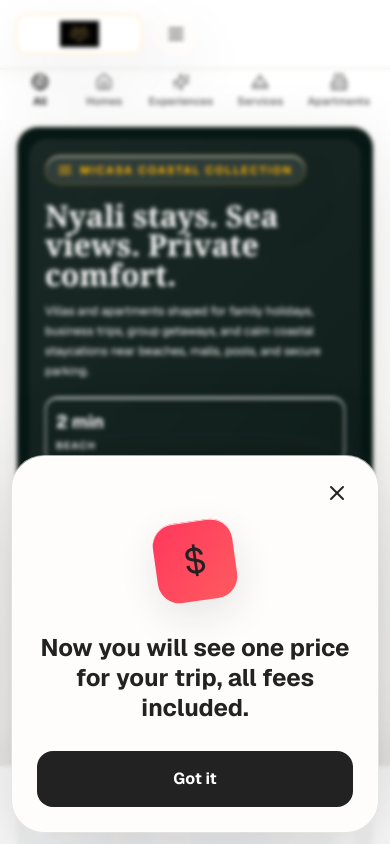
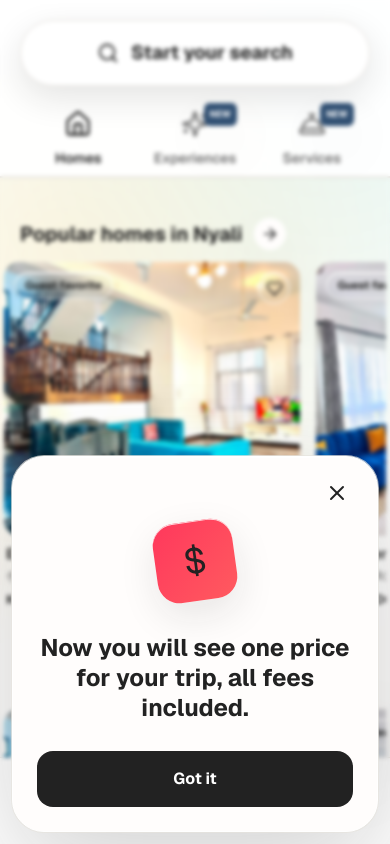
Before and after one commit to MnD-Software/Micasa, a Next.js app in the folder frontend/: page / in a window 390 px wide. Shown: the top 844 px of the page. Built offline with nearby package versions, Linux system fonts and the light colour scheme.

Commit message:
Refine mobile marketplace layout

```diff
--- a/frontend/app/(marketplace)/page.tsx
+++ b/frontend/app/(marketplace)/page.tsx
@@ -8,7 +8,9 @@ export default function HomePage() {
   return (
     <>
       <SiteHeader />
-      <Hero />
+      <div className="hidden lg:block">
+        <Hero />
+      </div>
       <HomeSections />
       <FeeNoticeModal />
       <MobileTabBar />
--- a/frontend/components/marketplace/home-sections.tsx
+++ b/frontend/components/marketplace/home-sections.tsx
@@ -73,8 +73,8 @@ export function HomeSections() {
   const flagship = properties[2] ?? properties[0];
 
   return (
-    <main className="mx-auto max-w-[1820px] px-4 pb-28 pt-3 sm:px-6 sm:py-5 lg:px-10">
-      <section className="mb-3 rounded-[20px] border border-white bg-brand-ivory p-4 shadow-pearl ring-1 ring-brand-line/70">
+    <main className="mx-auto max-w-[1820px] px-5 pb-28 pt-5 sm:px-6 sm:py-5 lg:px-10">
+      <section className="mb-3 hidden rounded-[20px] border border-white bg-brand-ivory p-4 shadow-pearl ring-1 ring-brand-line/70 sm:block">
         <p className="text-xs font-bold uppercase tracking-[0.12em] text-brand-strong">
           Live collection
         </p>
@@ -91,7 +91,7 @@ export function HomeSections() {
         </div>
       </section>
 
-      <section id="services" className="my-5 grid gap-4 overflow-hidden rounded-[24px] border border-white bg-brand-ink p-3 text-white shadow-luxe ring-1 ring-brand-line/70 lg:grid-cols-[1.05fr_0.95fr]">
+      <section id="services" className="my-5 hidden gap-4 overflow-hidden rounded-[24px] border border-white bg-brand-ink p-3 text-white shadow-luxe ring-1 ring-brand-line/70 sm:grid lg:grid-cols-[1.05fr_0.95fr]">
         <div className="relative min-h-[260px] overflow-hidden rounded-[20px] sm:min-h-[320px]">
           <Image
             src={flagship.images[0]}
@@ -138,8 +138,8 @@ export function HomeSections() {
         </div>
       </section>
 
-      <PropertyRail id="featured-stays" title={`Available stays in ${search.location || "Nyali, Mombasa"}`} items={availableHomes} />
-      <PropertyRail title="Fresh coastal picks for next month" items={nextMonthHomes} />
+      <PropertyRail id="featured-stays" title={`Popular homes in ${search.location.split(",")[0] || "Nyali"}`} items={availableHomes} />
+      <PropertyRail title={`Available next month in ${search.location.split(",")[0] || "Nyali"}`} items={nextMonthHomes} />
 
       <section className="my-8 grid gap-4 rounded-[32px] border border-white bg-brand-ivory p-5 shadow-pearl ring-1 ring-brand-line/70 sm:grid-cols-[1fr_1fr_1fr] sm:p-6">
         <div className="flex gap-3">
--- a/frontend/components/marketplace/mobile-tab-bar.tsx
+++ b/frontend/components/marketplace/mobile-tab-bar.tsx
@@ -1,43 +1,40 @@
 "use client";
 
-import { Heart, House, Search, UserRound } from "lucide-react";
+import { Heart, Search, UserRound } from "lucide-react";
 import { usePathname } from "next/navigation";
-import { usePreferences } from "@/components/marketplace/preferences-provider";
 import { useSavedStore } from "@/store/saved-store";
 
 const tabs = [
-  { key: "explore", href: "/", Icon: Search },
-  { key: "homes", href: "/#featured-stays", Icon: House },
-  { key: "saved", href: "/saved", Icon: Heart },
-  { key: "profile", href: "/dashboard/guest", Icon: UserRound }
+  { label: "Explore", href: "/", Icon: Search },
+  { label: "Wishlists", href: "/saved", Icon: Heart },
+  { label: "Log in", href: "/dashboard/guest", Icon: UserRound }
 ] as const;
 
 export function MobileTabBar() {
-  const { t } = usePreferences();
   const pathname = usePathname();
   const savedCount = useSavedStore((state) => state.savedIds.length);
 
   return (
-    <nav className="fixed inset-x-0 bottom-0 z-40 border-t border-brand-line bg-brand-frost px-5 pb-[max(env(safe-area-inset-bottom),0.75rem)] pt-2 shadow-[0_-16px_42px_rgba(34,34,34,0.08)] backdrop-blur-2xl sm:hidden">
-      <div className="mx-auto grid max-w-md grid-cols-4">
-        {tabs.map(({ key, href, Icon }) => {
+    <nav className="fixed inset-x-0 bottom-0 z-40 border-t border-brand-line bg-white px-8 pb-[max(env(safe-area-inset-bottom),0.75rem)] pt-2 shadow-[0_-16px_42px_rgba(34,34,34,0.08)] sm:hidden">
+      <div className="mx-auto grid max-w-sm grid-cols-3">
+        {tabs.map(({ label, href, Icon }) => {
           const active = pathname === href || (href === "/" && pathname === "/");
           return (
           <a
-            key={key}
+            key={label}
             className={[
-              "relative flex flex-col items-center gap-1 rounded-2xl py-2 text-[11px] font-bold",
+              "relative flex flex-col items-center gap-1 rounded-2xl py-2 text-xs font-medium",
               active ? "text-brand-strong" : "text-brand-muted"
             ].join(" ")}
             href={href}
           >
-            <Icon size={22} aria-hidden />
-            {key === "saved" && savedCount > 0 ? (
-              <span className="absolute right-7 top-1 grid h-4 min-w-4 place-items-center rounded-full bg-brand-strong px-1 text-[9px] text-white">
+            <Icon size={30} strokeWidth={active ? 2.5 : 1.8} aria-hidden />
+            {label === "Wishlists" && savedCount > 0 ? (
+              <span className="absolute right-8 top-1 grid h-4 min-w-4 place-items-center rounded-full bg-brand-strong px-1 text-[9px] text-white">
                 {savedCount}
               </span>
             ) : null}
-            <span>{t(key)}</span>
+            <span>{label}</span>
           </a>
           );
         })}
--- a/frontend/components/marketplace/site-header.tsx
+++ b/frontend/components/marketplace/site-header.tsx
@@ -2,12 +2,13 @@
 
 import Link from "next/link";
 import Image from "next/image";
-import { Globe2, Heart, Menu, Search, UserRound } from "lucide-react";
+import { ConciergeBell, Globe2, Heart, House, Search, SlidersHorizontal, Sparkles, UserRound, X } from "lucide-react";
 import { usePathname } from "next/navigation";
 import { useState } from "react";
 import { cn } from "@/lib/utils";
 import { currencies, languages, usePreferences } from "@/components/marketplace/preferences-provider";
 import { FloatingWhatsAppButton } from "@/components/marketplace/whatsapp-button";
+import { useSearchStore } from "@/store/search-store";
 import { useSavedStore } from "@/store/saved-store";
 
 const links = [
@@ -16,11 +17,36 @@ const links = [
   { href: "/services", key: "services" }
 ] as const;
 
+const mobileTabs = [
+  { href: "/#featured-stays", label: "Homes", Icon: House, badge: null },
+  { href: "/experiences", label: "Experiences", Icon: Sparkles, badge: "NEW" },
+  { href: "/services", label: "Services", Icon: ConciergeBell, badge: "NEW" }
+] as const;
+
+const suggestions = [
+  ["Nearby", "Find stays around Nyali"],
+  ["Nyali, Mombasa", "Beach, malls, pool stays"],
+  ["Mombasa, Kenya", "For coastal family trips"]
+] as const;
+
 export function SiteHeader() {
-  const [open, setOpen] = useState(false);
+  const [searchOpen, setSearchOpen] = useState(false);
+  const [mobileLocation, setMobileLocation] = useState("Nyali, Mombasa");
   const pathname = usePathname();
   const { currency, language, setCurrency, setLanguage, t } = usePreferences();
   const savedCount = useSavedStore((state) => state.savedIds.length);
+  const setSearch = useSearchStore((state) => state.setSearch);
+
+  function submitMobileSearch(location = mobileLocation) {
+    const target = location.trim() || "Nyali, Mombasa";
+    setSearch({ location: target });
+    setSearchOpen(false);
+    if (pathname !== "/") {
+      window.location.href = "/#featured-stays";
+      return;
+    }
+    document.getElementById("featured-stays")?.scrollIntoView({ behavior: "smooth" });
+  }
 
   const renderPreferenceControls = (idPrefix: string) => (
     <div className="flex items-center gap-2 rounded-full border border-white bg-brand-ivory p-1 shadow-pearl">
@@ -63,7 +89,7 @@ export function SiteHeader() {
   return (
     <>
     <header className="sticky top-0 z-40 border-b border-brand-line bg-brand-frost shadow-[0_1px_0_rgba(255,255,255,0.85)_inset] backdrop-blur-2xl">
-      <div className="mx-auto grid h-[68px] max-w-[1820px] grid-cols-[auto_1fr_auto] items-center gap-3 px-4 sm:h-[78px] sm:px-6 lg:px-10">
+      <div className="mx-auto hidden h-[78px] max-w-[1820px] grid-cols-[auto_1fr_auto] items-center gap-3 px-6 lg:grid lg:px-10">
         <Link className="flex min-w-0 items-center" href="/" aria-label="Micasa Staycations Nyali home">
           <span className="relative block h-10 w-[126px] shrink-0 overflow-hidden rounded-[12px] border border-brand-gold/30 bg-white shadow-pearl ring-1 ring-white/80 sm:h-12 sm:w-[158px]">
             <Image
@@ -135,42 +161,143 @@ export function SiteHeader() {
         </div>
 
         <button
-          aria-label="Open navigation"
-          className="focus-ring grid h-11 w-11 place-items-center rounded-full border border-white bg-brand-ivory shadow-pearl md:hidden"
-          onClick={() => setOpen((value) => !value)}
+          aria-label="Open mobile search"
+          className="focus-ring hidden h-11 w-11 place-items-center rounded-full border border-white bg-brand-ivory shadow-pearl"
+          onClick={() => setSearchOpen(true)}
           type="button"
         >
-          <Menu size={20} aria-hidden />
+          <Search size={20} aria-hidden />
         </button>
       </div>
 
-      <div
-        className={cn(
-          "border-t border-brand-line bg-brand-ivory px-4 py-4 shadow-pearl md:hidden",
-          open ? "block" : "hidden"
-        )}
-      >
-        <Link href="/#featured-stays" className="mb-4 flex items-center gap-3 rounded-full border border-brand-line bg-white px-4 py-3 text-sm text-brand-muted shadow-pearl" onClick={() => setOpen(false)}>
-          <Search size={18} aria-hidden />
-          {t("anywhereAnyWeek")}
-        </Link>
-        <div className="mb-4 flex items-center justify-between gap-3">
-          <Globe2 size={18} className="text-brand-muted" aria-hidden />
-          {renderPreferenceControls("mobile")}
+      <div className="lg:hidden">
+        <div className="px-5 pb-2 pt-5">
+          <button
+            className="focus-ring mx-auto flex h-[66px] w-full max-w-[630px] items-center justify-center gap-3 rounded-full border border-brand-line bg-white text-[19px] font-bold text-brand-ink shadow-[0_12px_34px_rgba(34,34,34,0.12)]"
+            onClick={() => setSearchOpen(true)}
+            type="button"
+          >
+            <Search size={22} aria-hidden />
+            Start your search
+          </button>
         </div>
-        <div className="grid gap-3 text-sm font-medium text-brand-ink">
-          <Link href="/" onClick={() => setOpen(false)}>{t("all")}</Link>
-          {links.map((link) => (
-            <Link key={link.key} href={link.href} onClick={() => setOpen(false)}>
-              {t(link.key)}
+        <nav className="grid grid-cols-3 border-b border-brand-line px-5 pt-3">
+          {mobileTabs.map(({ href, label, Icon, badge }) => {
+            const isActive = href === "/#featured-stays" ? pathname === "/" : pathname === href;
+            return (
+            <Link
+              key={href}
+              className={cn(
+                "relative flex flex-col items-center gap-1.5 border-b-3 px-2 pb-2 text-sm font-semibold",
+                isActive ? "border-brand-ink text-brand-ink" : "border-transparent text-brand-muted"
+              )}
+              href={href}
+            >
+              <span className="relative grid h-9 place-items-center">
+                <Icon size={28} aria-hidden />
+                {badge ? (
+                  <span className="absolute -right-7 -top-1 rounded-md bg-[#315073] px-1.5 py-0.5 text-[9px] font-bold text-white shadow-pearl">
+                    {badge}
+                  </span>
+                ) : null}
+              </span>
+              <span>{label}</span>
             </Link>
-          ))}
-          <Link href="/saved" onClick={() => setOpen(false)}>{t("saved")} {savedCount > 0 ? `(${savedCount})` : ""}</Link>
-          <Link href="/become-host" onClick={() => setOpen(false)}>{t("becomeHost")}</Link>
-          <Link href="/dashboard/guest" onClick={() => setOpen(false)}>{t("profile")}</Link>
+            );
+          })}
+        </nav>
+      </div>
+    </header>
+    {searchOpen ? (
+      <div className="fixed inset-0 z-50 overflow-y-auto bg-[#f7f7f7] px-5 pb-7 pt-5 lg:hidden">
+        <div className="mx-auto max-w-md">
+          <div className="mb-5 flex items-center justify-between">
+            <div className="flex items-center gap-2 rounded-full bg-white px-4 py-2 text-sm font-bold text-brand-ink shadow-pearl">
+              <SlidersHorizontal size={17} aria-hidden />
+              Micasa
+            </div>
+            <button
+              aria-label="Close search"
+              className="focus-ring grid h-12 w-12 place-items-center rounded-full bg-white text-brand-ink shadow-pearl"
+              onClick={() => setSearchOpen(false)}
+              type="button"
+            >
+              <X size={24} aria-hidden />
+            </button>
+          </div>
+
+          <nav className="mb-5 grid grid-cols-3">
+            {mobileTabs.map(({ href, label, Icon, badge }) => (
+              <Link key={href} className="relative flex flex-col items-center gap-1.5 text-sm font-semibold text-brand-muted" href={href}>
+                <span className="relative grid h-9 place-items-center">
+                  <Icon size={28} aria-hidden />
+                  {badge ? <span className="absolute -right-7 -top-1 rounded-md bg-[#315073] px-1.5 py-0.5 text-[9px] font-bold text-white">NEW</span> : null}
+                </span>
+                <span className={href === "/#featured-stays" ? "border-b-3 border-brand-ink pb-1 text-brand-ink" : "pb-1"}>{label}</span>
+              </Link>
+            ))}
+          </nav>
+
+          <section className="rounded-[30px] border border-brand-line bg-white p-6 shadow-luxe">
+            <h2 className="text-3xl font-bold text-brand-ink">Where?</h2>
+            <label className="mt-5 flex h-[72px] items-center gap-4 rounded-2xl border border-brand-muted/40 px-5">
+              <Search size={25} aria-hidden />
+              <input
+                className="min-w-0 flex-1 bg-transparent text-lg font-medium text-brand-ink outline-none placeholder:text-brand-muted"
+                onChange={(event) => setMobileLocation(event.target.value)}
+                placeholder="Search destinations"
+                value={mobileLocation}
+              />
+            </label>
+
+            <p className="mt-6 text-base font-semibold text-brand-ink">Suggested destinations</p>
+            <div className="mt-4 grid gap-4">
+              {suggestions.map(([title, text]) => (
+                <button
+                  key={title}
+                  className="focus-ring flex items-center gap-4 rounded-2xl text-left"
+                  onClick={() => submitMobileSearch(title === "Nearby" ? "Nyali, Mombasa" : title)}
+                  type="button"
+                >
+                  <span className="grid h-16 w-16 shrink-0 place-items-center rounded-2xl bg-brand-soft text-2xl">
+                    {title === "Nearby" ? "↗" : title.startsWith("Nyali") ? "⌂" : "≈"}
+                  </span>
+                  <span>
+                    <span className="block text-lg font-bold text-brand-ink">{title}</span>
+                    <span className="text-base text-brand-muted">{text}</span>
+                  </span>
+                </button>
+              ))}
+            </div>
+          </section>
+
+          <div className="mt-5 grid gap-4">
+            <button className="flex min-h-20 items-center justify-between rounded-3xl bg-white px-6 text-left text-lg font-bold shadow-pearl" type="button">
+              <span className="text-brand-muted">When</span>
+              <span className="text-brand-ink">Add dates</span>
+            </button>
+            <button className="flex min-h-20 items-center justify-between rounded-3xl bg-white px-6 text-left text-lg font-bold shadow-pearl" type="button">
+              <span className="text-brand-muted">Who</span>
+              <span className="text-brand-ink">Add guests</span>
+            </button>
+          </div>
+
+          <div className="mt-9 flex items-center justify-between">
+            <button className="text-lg font-bold text-brand-ink" onClick={() => setMobileLocation("")} type="button">
+              Clear all
+            </button>
+            <button
+              className="focus-ring inline-flex h-16 items-center gap-3 rounded-2xl bg-brand-strong px-8 text-lg font-bold text-white shadow-lift"
+              onClick={() => submitMobileSearch()}
+              type="button"
+            >
+              <Search size={24} aria-hidden />
+              Search
+            </button>
+          </div>
         </div>
       </div>
-    </header>
+    ) : null}
     <FloatingWhatsAppButton />
     </>
   );
--- a/frontend/components/marketplace/whatsapp-button.tsx
+++ b/frontend/components/marketplace/whatsapp-button.tsx
@@ -2,7 +2,7 @@
 
 import { MessageCircle } from "lucide-react";
 
-const fallbackWhatsappNumber = "254786969038";
+const fallbackWhatsappNumber = "254715410023";
 
 export function getBookingWhatsappNumber() {
   return (process.env.NEXT_PUBLIC_BOOKING_WHATSAPP || fallbackWhatsappNumber).replace(/\D/g, "");
```
